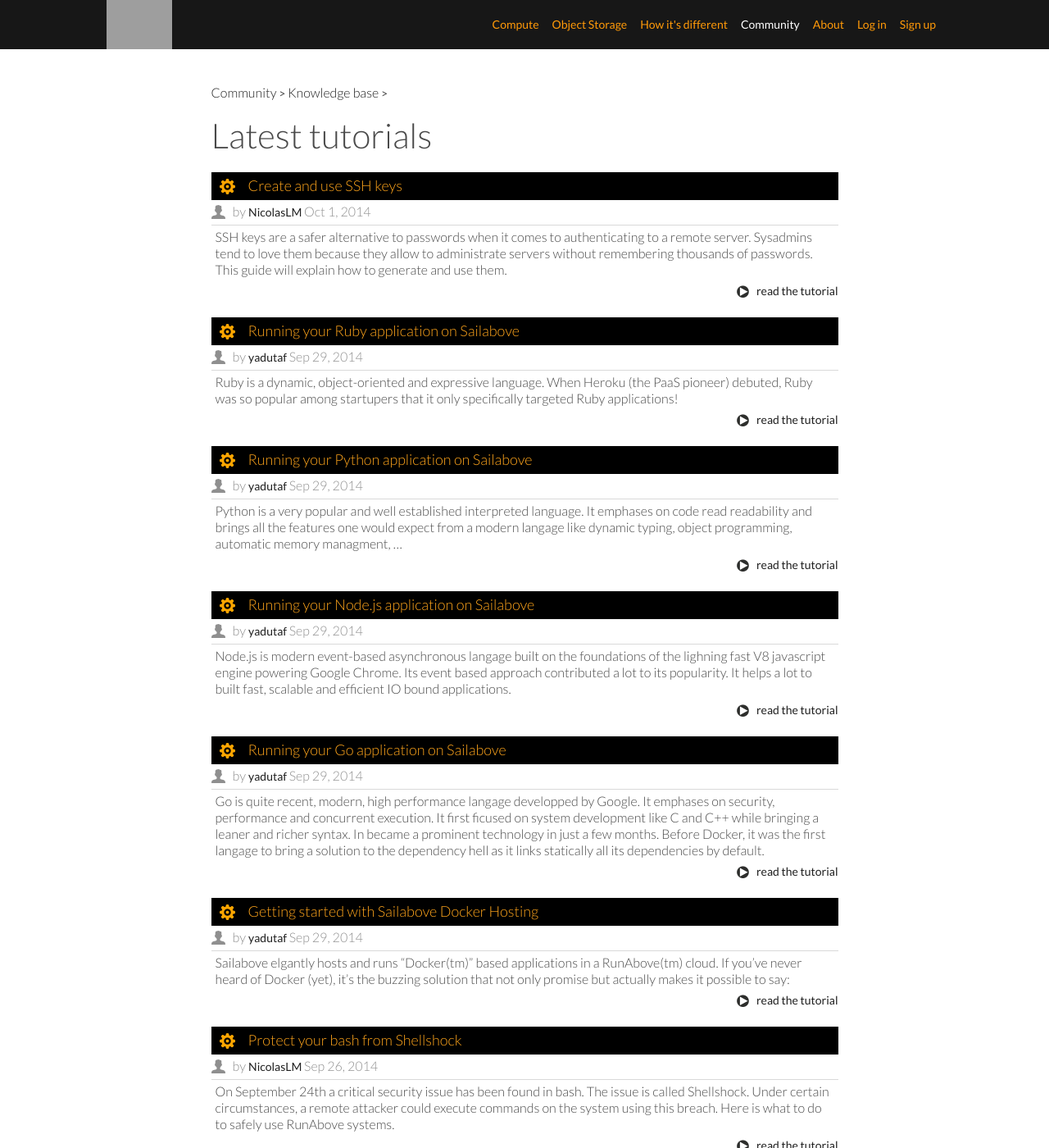
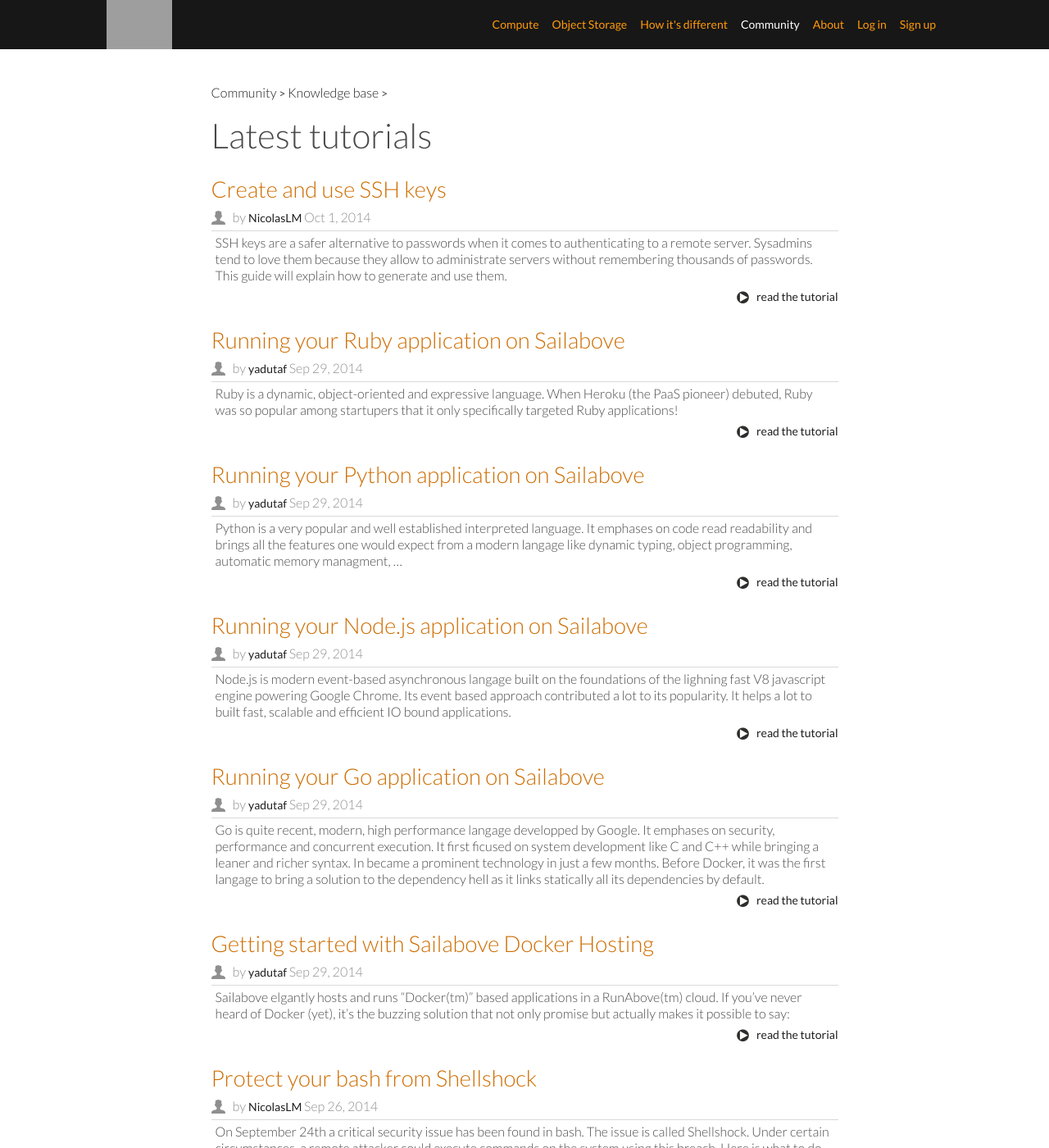
Before and after one commit to ovhlabs/knowledge-base, a Jekyll site: the page built from index.html, in a window 1280 px wide and 1400 px high. Shown: the whole window at 82% size. Built offline with Jekyll 4.4.1, drawn with Linux system fonts in a browser that asks for light colours; some web fonts are replaced; Markdown is read by kramdown in place of the engine named in the settings; the list of posts is cut into pages by our own code; comment, search, counter and statistics services are not loaded; grey boxes are pictures that could not be loaded.

Commit message:
Edit design of tutorials list

```diff
--- a/styles/community.css
+++ b/styles/community.css
@@ -48,21 +48,12 @@
     line-height:30px;
 }
 .community h4, .community h4 a {
-    background:#000000;
-    color:#FFA51B;
-    padding:5px 5px 5px 10px;
-    font-size:18px;
     font-weight:300;
     line-height:24px;
-}
-.community h4:before {
-    content:"";
-    display:inline-block;
-    background:url(../images/community/gear.png) no-repeat 0 0;
-    width:19px;
-    height:19px;
-    margin-right:6px;
-    vertical-align:text-bottom;
+    color: #CE6D00;
+    padding: 10px 0px 5px 0;
+    font-family: "lato",sans-serif !important;
+    font-size: 1.4em;
 }
 .community .part {
     border-bottom:1px solid #D9D9D9;
```
